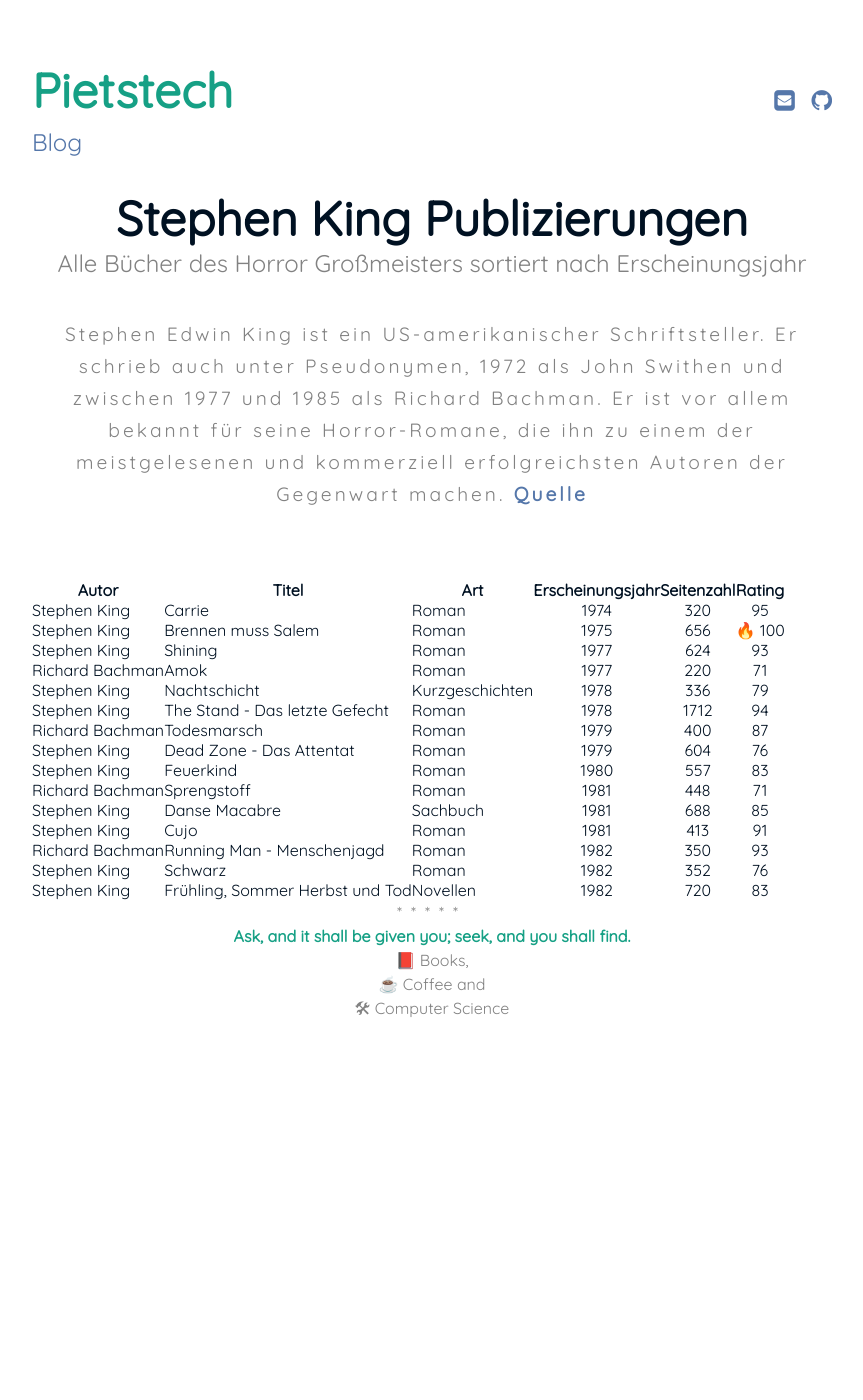
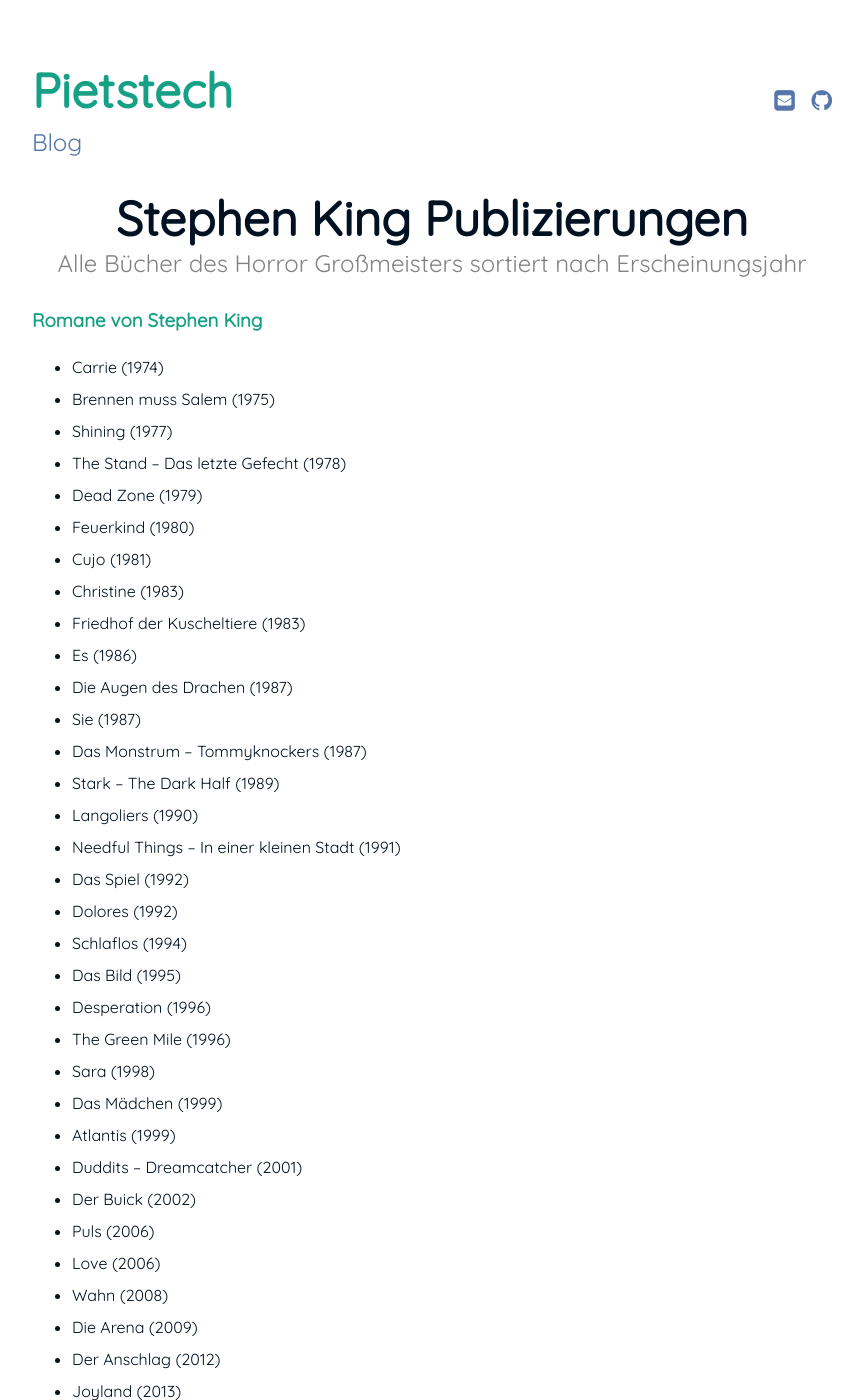
Before and after one commit to meatpiet/pietstech, a Jekyll site: the page built from _posts/2020-10-18-Stephen-King-Books.md, in a window 1280 px wide and 1400 px high. Shown: the whole window, without its empty margins (208-1071 px from the left). Built offline with Jekyll 4.4.1, drawn with Linux system fonts in a browser that asks for light colours; some of the changed text lies outside the part shown.

Commit message:
Edit Books

```diff
--- a/_posts/2020-10-18-Stephen-King-Books.md
+++ b/_posts/2020-10-18-Stephen-King-Books.md
@@ -6,23 +6,74 @@ date:   2020-10-18 19:00:00 +0530
 categories: ["Bücher"]
 ---
 
->Stephen Edwin King ist ein US-amerikanischer Schriftsteller. Er schrieb auch unter Pseudonymen, 1972 als John Swithen und zwischen 1977 und 1985 als Richard Bachman. Er ist vor allem bekannt für seine Horror-Romane, die ihn zu einem der meistgelesenen und kommerziell erfolgreichsten Autoren der Gegenwart machen.
-[Quelle](https://de.wikipedia.org/wiki/Stephen_King)
+### **Romane von Stephen King**
+* Carrie (1974)
+* Brennen muss Salem (1975)
+* Shining (1977)
+* The Stand – Das letzte Gefecht (1978)
+* Dead Zone (1979)
+* Feuerkind (1980)
+* Cujo (1981)
+* Christine (1983)
+* Friedhof der Kuscheltiere (1983)
+* Es (1986)
+* Die Augen des Drachen (1987)
+* Sie (1987)
+* Das Monstrum – Tommyknockers (1987)
+* Stark – The Dark Half (1989)
+* Langoliers (1990)
+* Needful Things – In einer kleinen Stadt (1991)
+* Das Spiel (1992)
+* Dolores (1992)
+* Schlaflos (1994)
+* Das Bild (1995)
+* Desperation (1996)
+* The Green Mile (1996)
+* Sara (1998)
+* Das Mädchen (1999)
+* Atlantis (1999)
+* Duddits – Dreamcatcher (2001)
+* Der Buick (2002)
+* Puls (2006)
+* Love (2006)
+* Wahn (2008)
+* Die Arena (2009)
+* Der Anschlag (2012)
+* Joyland (2013)
+* Doctor Sleep (2013)
+* Revival (2014)
+* Sleeping Beauties (2017, mit Owen King)
+* Der Outsider (2018)
+* Erhebung (2018)
+* Das Institut (2019)
 
-| Autor           | Titel                           | Art             | Erscheinungsjahr | Seitenzahl | Rating |
-| --------------- | ------------------------------- | --------------- |:----------------:|:----------:|:------:|
-| Stephen King    | Carrie                          | Roman           |       1974       |    320     |   95   |
-| Stephen King    | Brennen muss Salem              | Roman           |       1975       |    656     | 🔥 100 |
-| Stephen King    | Shining                         | Roman           |       1977       |    624     |   93   |
-| Richard Bachman | Amok                            | Roman           |       1977       |    220     |   71   |
-| Stephen King    | Nachtschicht                    | Kurzgeschichten |       1978       |    336     |   79   |
-| Stephen King    | The Stand - Das letzte Gefecht  | Roman           |       1978       |    1712    |   94   |
-| Richard Bachman | Todesmarsch                     | Roman           |       1979       |    400     |   87   |
-| Stephen King    | Dead Zone - Das Attentat        | Roman           |       1979       |    604     |   76   |
-| Stephen King    | Feuerkind                       | Roman           |       1980       |    557     |   83   |
-| Richard Bachman | Sprengstoff                     | Roman           |       1981       |    448     |   71   |
-| Stephen King    | Danse Macabre                   | Sachbuch        |       1981       |    688     |   85   |
-| Stephen King    | Cujo                            | Roman           |       1981       |    413     |   91   |
-| Richard Bachman | Running Man - Menschenjagd      | Roman           |       1982       |    350     |   93   |
-| Stephen King    | Schwarz                         | Roman           |       1982       |    352     |   76   |
-| Stephen King    | Frühling, Sommer Herbst und Tod | Novellen        |       1982       |    720     |   83   |
+### **Kurzgeschichten von Stephen King**
+* Nachtschicht (1978, 20 Kurzgeschichten)
+* Frühling, Sommer, Herbst und Tod (1982, 4 Kurzgeschichten)
+* Im Morgengrauen – Skeleton Crew Part 1 (1985)
+* Der Gesang der Toten – Skeleton Crew Part 2 (1985)
+* Der Fornit – Skeleton Crew Part 3 (1985)
+* Blut – Skeleton Crew Gesamtausgabe (1985, 19 Kurzgeschichten)
+* Nachts (1990, 2 Novellen)
+* Albträume (1993, 21 Kurzgeschichten)
+* Achterbahn (2000, Novelle)
+* Im Kabinett des Todes (2002, 14 Kurzgeschichten)
+* Colorado Kid (2005, Novelle)
+* Sunset (2008, 13 Kurzgeschichten)
+* Vollgas (2009)
+* Zwischen Nacht und Dunkel (2010, 4 Kurzromane)
+* Raststätte Mile 81 (2011, Novelle, nur als eBook und Hörbuch)
+* Im hohen Gras (2012)
+* Ein Gesicht in der Menge (2013, Kurzgeschichte mit Stewart O’Nan)
+* Basar der bösen Träume (2016, Sammelsurium diverser Kurzgeschichten)
+* Flug und Angst (2018, Anthologie)
+* Blutige Nachrichten (2020, Anthologie)
+
+### **Romane, die unter dem Pseudonym Richard Bachman erschienen sind**
+* Amok (1977)
+* Todesmarsch (1979)
+* Sprengstoff (1981)
+* Menschenjagd (1982)
+* Der Fluch (1984)
+* Regulator (1996)
+* Qual (2007)
```
